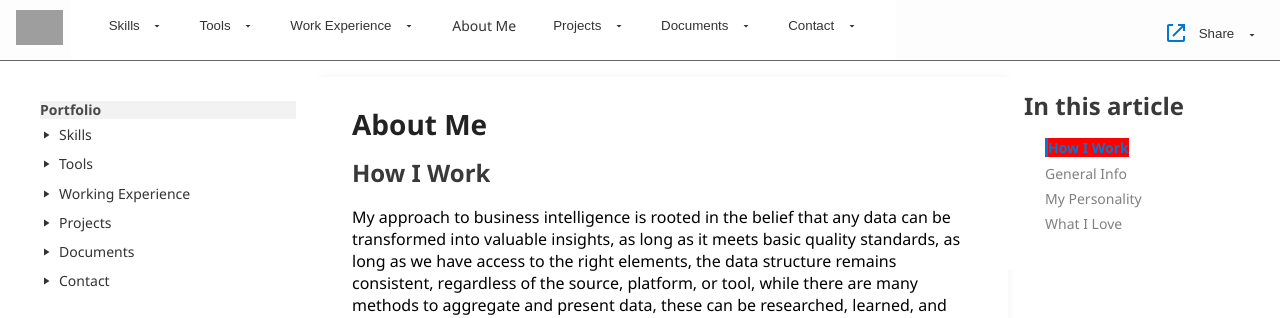
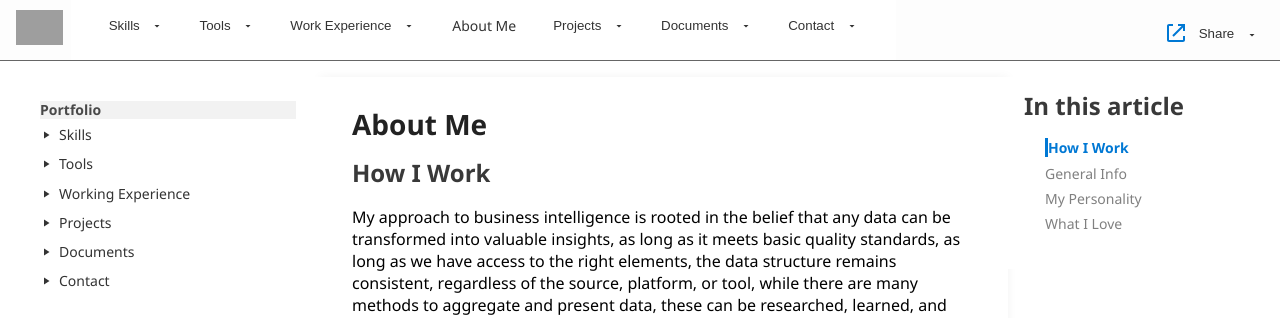
Before and after one commit to AldoReyes84/About-me, a Jekyll site: the page built from README.md, in a window 1280 px wide. Shown: the top 318 px of the page. Built offline with Jekyll 4.4.1, drawn with Linux system fonts in a browser that asks for light colours; our own code applies the rules of GitHub Pages for plain Markdown files; grey boxes are pictures that could not be loaded.

Commit message:
Remove IntersectionObserver testing css style and js console logs

```diff
--- a/assets/css/style.css
+++ b/assets/css/style.css
@@ -539,7 +539,6 @@ aside {
   font-weight: bold;
   color: #0078d4;
   border-left: 3px solid #0078d4;
-  background-color: red !important;
 }
 
 footer {
--- a/assets/js/script.js
+++ b/assets/js/script.js
@@ -9,9 +9,9 @@ document.addEventListener("DOMContentLoaded", function () {
   const headings = document.querySelectorAll("#markdown-container h2[id]");
   const navLinks = document.querySelectorAll(".article-nav-list a");
 
-  console.log("📦 markdown-container:", markdown);
-  console.log("🔍 Encabezados encontrados:", headings.length);
-  console.log("🔗 Enlaces en lista lateral:", navLinks.length);
+  //console.log("📦 markdown-container:", markdown);
+  //console.log("🔍 Encabezados encontrados:", headings.length);
+  //console.log("🔗 Enlaces en lista lateral:", navLinks.length);
 
   if (!headerPanelContainer || !headerPanelContent || !templates) {
     console.error("❌ Required elements not found.");
```
